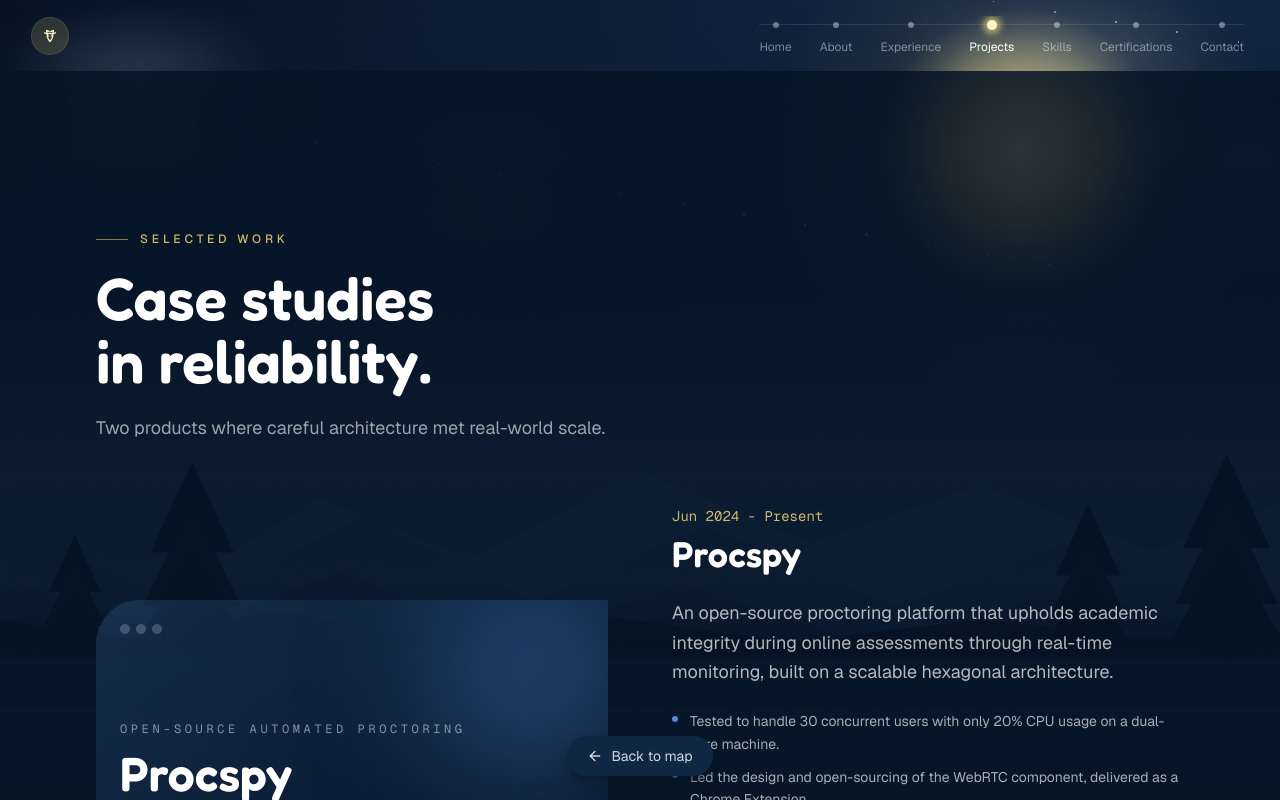
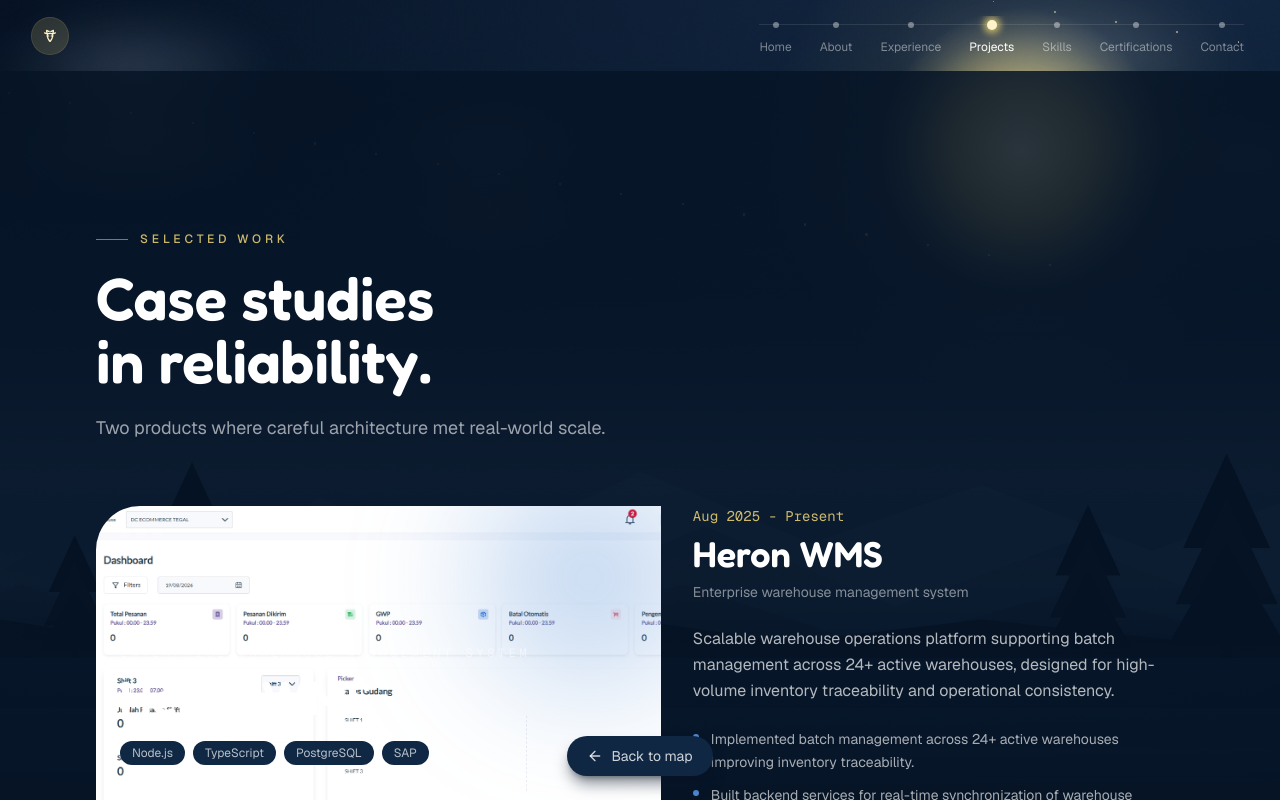
Before and after one commit to Reza1290/portofolio-app, a Next.js app: page / in a window 1280 px wide. Both pictures are taken after a click on the button "Explore the work". Built offline with nearby package versions, Linux system fonts and the light colour scheme.

Commit message:
feat(projects): interactive slide deck with thumbnails and expanded portfolio

```diff
--- a/components/sections/projects.tsx
+++ b/components/sections/projects.tsx
@@ -1,27 +1,38 @@
 "use client";
 
-import { motion } from "framer-motion";
-import { ArrowUpRight } from "lucide-react";
+import { useCallback, useEffect, useState } from "react";
+import { AnimatePresence, motion, useReducedMotion } from "framer-motion";
+import Image from "next/image";
+import { ArrowLeft, ArrowRight, ArrowUpRight, ExternalLink } from "lucide-react";
 
 import { projects, type Project } from "@/lib/data";
 import { GithubIcon } from "@/components/brand-icons";
-import { fadeUp, scaleReveal, stagger } from "@/lib/motion";
+import { EASE_OUT_QUART, fadeUp, stagger } from "@/lib/motion";
 import { cn } from "@/lib/utils";
 import { Section } from "@/components/section";
 import { SectionHeading } from "@/components/section-heading";
 import { Badge } from "@/components/ui/badge";
 import { Button } from "@/components/ui/button";
-import { Magnetic } from "@/components/magnetic";
 
-function ProjectVisual({ project }: { project: Project }) {
+function SlideVisual({ project }: { project: Project }) {
   return (
     <div className="relative aspect-[16/11] w-full overflow-hidden rounded-tl-[2.75rem] rounded-br-[2.75rem]">
+      {project.image ? (
+        <Image
+          src={project.image}
+          alt={`${project.name} preview`}
+          fill
+          className="object-cover"
+          sizes="(max-width: 768px) 100vw, 55vw"
+        />
+      ) : (
         <div
           className="absolute inset-0"
           style={{
             background: `linear-gradient(140deg, ${project.accent}33 0%, #0c1f38 45%, #071426 100%)`,
           }}
         />
+      )}
       <div
         className="absolute -right-10 -top-10 size-56 rounded-full blur-3xl"
         style={{ background: `${project.accent}55` }}
@@ -56,7 +67,119 @@ function ProjectVisual({ project }: { project: Project }) {
   );
 }
 
+function Thumbnail({
+  project,
+  active,
+  index,
+  onSelect,
+}: {
+  project: Project;
+  active: boolean;
+  index: number;
+  onSelect: () => void;
+}) {
+  return (
+    <button
+      type="button"
+      onClick={onSelect}
+      aria-label={`View project ${project.name}`}
+      aria-current={active}
+      className={cn(
+        "group relative aspect-[16/10] w-28 shrink-0 overflow-hidden rounded-xl transition-all duration-500 ease-[var(--ease-out-quart)] sm:w-36",
+        active
+          ? "ring-2 ring-sunrise ring-offset-2 ring-offset-night"
+          : "opacity-50 hover:opacity-90",
+      )}
+    >
+      {project.image ? (
+        <Image
+          src={project.image}
+          alt=""
+          fill
+          className="object-cover"
+          sizes="160px"
+        />
+      ) : (
+        <div
+          className="absolute inset-0"
+          style={{
+            background: `linear-gradient(140deg, ${project.accent}44 0%, #0c1f38 60%, #071426 100%)`,
+          }}
+        />
+      )}
+      <div className="absolute inset-x-0 bottom-0 bg-gradient-to-t from-night/90 to-transparent p-2">
+        <span className="line-clamp-1 text-[0.65rem] font-medium text-white sm:text-xs">
+          {project.name}
+        </span>
+      </div>
+      <span className="absolute left-1.5 top-1.5 font-mono text-[0.6rem] text-white/50">
+        {String(index + 1).padStart(2, "0")}
+      </span>
+    </button>
+  );
+}
+
 export function Projects() {
+  const [index, setIndex] = useState(0);
+  const [direction, setDirection] = useState(1);
+  const reduceMotion = useReducedMotion();
+
+  const total = projects.length;
+  const active = projects[index];
+
+  const go = useCallback(
+    (next: number) => {
+      if (next === index) return;
+      setDirection(next > index ? 1 : -1);
+      setIndex((next + total) % total);
+    },
+    [index, total],
+  );
+
+  const nextSlide = useCallback(() => {
+    setDirection(1);
+    setIndex((i) => (i + 1) % total);
+  }, [total]);
+
+  const prevSlide = useCallback(() => {
+    setDirection(-1);
+    setIndex((i) => (i - 1 + total) % total);
+  }, [total]);
+
+  useEffect(() => {
+    if (reduceMotion) return;
+    const handler = (e: KeyboardEvent) => {
+      if (e.key === "ArrowRight") nextSlide();
+      if (e.key === "ArrowLeft") prevSlide();
+    };
+    window.addEventListener("keydown", handler);
+    return () => window.removeEventListener("keydown", handler);
+  }, [nextSlide, prevSlide, reduceMotion]);
+
+  const slideVariants = reduceMotion
+    ? {
+        enter: { opacity: 1 },
+        center: { opacity: 1 },
+        exit: { opacity: 1 },
+      }
+    : {
+        enter: (dir: number) => ({
+          opacity: 0,
+          x: dir > 0 ? 60 : -60,
+          filter: "blur(8px)",
+        }),
+        center: { opacity: 1, x: 0, filter: "blur(0px)" },
+        exit: (dir: number) => ({
+          opacity: 0,
+          x: dir < 0 ? 60 : -60,
+          filter: "blur(8px)",
+        }),
+      };
+
+  const slideTransition = reduceMotion
+    ? { duration: 0 }
+    : { duration: 0.6, ease: EASE_OUT_QUART };
+
   return (
     <Section id="projects" label="Projects">
       <SectionHeading
@@ -66,102 +189,170 @@ export function Projects() {
         className="mb-16"
       />
 
-      <div className="flex flex-col gap-24 lg:gap-32">
-        {projects.map((project, index) => {
-          const flipped = index % 2 === 1;
-          return (
-            <motion.article
-              key={project.name}
+      <motion.div
         variants={stagger}
         initial="hidden"
-              animate="visible"
-              className="grid items-center gap-10 lg:grid-cols-2 lg:gap-16"
+        whileInView="visible"
+        viewport={{ once: true, amount: 0.2 }}
       >
+        {/* Slide stage */}
+        <motion.div variants={fadeUp} className="relative">
+          <div className="grid items-stretch gap-6 lg:grid-cols-[1.15fr_1fr] lg:gap-8">
+            {/* Visual */}
+            <div className="relative">
+              <AnimatePresence mode="wait" custom={direction}>
                 <motion.div
-                variants={scaleReveal}
-                className={cn(flipped && "lg:order-2")}
+                  key={active.name}
+                  custom={direction}
+                  variants={slideVariants}
+                  initial="enter"
+                  animate="center"
+                  exit="exit"
+                  transition={slideTransition}
                 >
-                <Magnetic strength={0.08}>
-                  <ProjectVisual project={project} />
-                </Magnetic>
+                  <SlideVisual project={active} />
                 </motion.div>
+              </AnimatePresence>
+            </div>
 
-              <div
-                className={cn(
-                  "flex flex-col gap-6",
-                  flipped && "lg:order-1",
-                )}
+            {/* Content */}
+            <div className="flex flex-col">
+              <AnimatePresence mode="wait" custom={direction}>
+                <motion.div
+                  key={active.name}
+                  custom={direction}
+                  variants={slideVariants}
+                  initial="enter"
+                  animate="center"
+                  exit="exit"
+                  transition={slideTransition}
+                  className="flex h-full flex-col gap-6"
                 >
-                <motion.div variants={fadeUp} className="flex flex-col gap-2">
+                  <div className="flex flex-col gap-2">
                     <span className="font-mono text-sm text-sunrise/80">
-                    {project.period}
+                      {active.period}
                     </span>
                     <h3 className="font-display text-3xl font-semibold text-white sm:text-4xl">
-                    {project.name}
+                      {active.name}
                     </h3>
-                </motion.div>
+                    <span className="text-sm text-white/50">
+                      {active.tagline}
+                    </span>
+                  </div>
 
-                <motion.p
-                  variants={fadeUp}
-                  className="text-lg leading-relaxed text-white/70"
-                >
-                  {project.description}
-                </motion.p>
+                  <p className="text-base leading-relaxed text-white/70">
+                    {active.description}
+                  </p>
 
-                <motion.ul variants={fadeUp} className="flex flex-col gap-2.5">
-                  {project.highlights.map((highlight, i) => (
+                  <ul className="flex flex-col gap-2.5">
+                    {active.highlights.map((highlight, i) => (
                       <li
                         key={i}
                         className="flex gap-3 text-sm leading-relaxed text-white/65"
                       >
                         <span
                           className="mt-1.5 size-1.5 shrink-0 rounded-full"
-                        style={{ background: project.accent }}
+                          style={{ background: active.accent }}
                         />
                         {highlight}
                       </li>
                     ))}
-                </motion.ul>
+                  </ul>
 
-                <motion.div variants={fadeUp} className="flex flex-wrap gap-2">
-                  {project.tech.map((tech) => (
+                  <div className="flex flex-wrap gap-2">
+                    {active.tech.map((tech) => (
                       <Badge key={tech} variant="outline">
                         {tech}
                       </Badge>
                     ))}
-                </motion.div>
+                  </div>
 
-                <motion.div variants={fadeUp} className="flex flex-wrap gap-3 pt-2">
-                  {project.live ? (
+                  <div className="mt-auto flex flex-wrap gap-3 pt-2">
+                    {active.live ? (
                       <Button asChild>
                         <a
-                        href={project.live.href}
+                          href={active.live.href}
                           target="_blank"
                           rel="noopener noreferrer"
                         >
-                        {project.live.label}
+                          {active.live.label}
                           <ArrowUpRight className="size-4" />
                         </a>
                       </Button>
                     ) : null}
-                  {project.repo ? (
+                    {active.repo ? (
                       <Button asChild variant="outline">
                         <a
-                        href={project.repo.href}
+                          href={active.repo.href}
                           target="_blank"
                           rel="noopener noreferrer"
                         >
                           <GithubIcon className="size-4" />
-                        {project.repo.label}
+                          {active.repo.label}
                         </a>
                       </Button>
                     ) : null}
+                  </div>
                 </motion.div>
+              </AnimatePresence>
             </div>
-            </motion.article>
-          );
-        })}
           </div>
+
+          {/* Navigation bar */}
+          <div className="mt-8 flex items-center justify-between gap-4 border-t border-white/10 pt-6">
+            <div className="flex items-center gap-3">
+              <Button
+                variant="ghost"
+                size="icon"
+                onClick={prevSlide}
+                disabled={total <= 1}
+                aria-label="Previous project"
+              >
+                <ArrowLeft className="size-4" />
+              </Button>
+              <Button
+                variant="ghost"
+                size="icon"
+                onClick={nextSlide}
+                disabled={total <= 1}
+                aria-label="Next project"
+              >
+                <ArrowRight className="size-4" />
+              </Button>
+              <span className="font-mono text-sm text-white/50">
+                {String(index + 1).padStart(2, "0")}{" "}
+                <span className="text-white/30">/</span>{" "}
+                {String(total).padStart(2, "0")}
+              </span>
+            </div>
+
+            {active.live ? (
+              <a
+                href={active.live.href}
+                target="_blank"
+                rel="noopener noreferrer"
+                className="group inline-flex items-center gap-2 text-sm text-white/50 transition-colors hover:text-sunrise"
+              >
+                <ExternalLink className="size-4" />
+                <span>Open project</span>
+              </a>
+            ) : null}
+          </div>
+
+          {/* Thumbnail strip */}
+          <div className="mt-6 flex gap-3 overflow-x-auto pb-2">
+            {projects.map((project, i) => (
+              <Thumbnail
+                key={project.name}
+                project={project}
+                index={i}
+                active={i === index}
+                onSelect={() => go(i)}
+              />
+            ))}
+          </div>
+        </motion.div>
+      </motion.div>
     </Section>
   );
 }
--- a/lib/data.ts
+++ b/lib/data.ts
@@ -24,6 +24,7 @@ export type Project = {
   live?: { label: string; href: string };
   repo?: { label: string; href: string };
   accent: string;
+  image?: string;
 };
 
 export type SkillGroup = {
@@ -190,6 +191,40 @@ export const experiences: Experience[] = [
 
 export const projects: Project[] = [
   {
+    name: "Heron WMS",
+    tagline: "Enterprise warehouse management system",
+    period: "Aug 2025 - Present",
+    description:
+      "Scalable warehouse operations platform supporting batch management across 24+ active warehouses, designed for high-volume inventory traceability and operational consistency.",
+    highlights: [
+      "Implemented batch management across 24+ active warehouses improving inventory traceability.",
+      "Built backend services for real-time synchronization of warehouse logistics and product batch data.",
+      "Supported tens of thousands of monthly transactions with focus on reliability and scalability.",
+      "Integrated with SAP and ERP ecosystems for seamless enterprise data flow.",
+    ],
+    tech: ["Node.js", "TypeScript", "PostgreSQL", "SAP", "ERP", "Microservices"],
+    repo: { label: "Explore System", href: "#" },
+    accent: "#4f89d4",
+    image: "/heron-wms.png",
+  },
+  {
+    name: "Exzam.id",
+    tagline: "Multi-tenant online exam platform",
+    period: "Jun 2024 - Dec 2025",
+    description:
+      "Multi-tenancy online examination platform for schools and universities, featuring a custom internal component library and resilient Laravel backend with integrated automated proctoring.",
+    highlights: [
+      "Built a custom internal UI component library that reduced development time by 40%.",
+      "Managed multi-tenant exam workflows, authentication, and subscription logic in Laravel.",
+      "Integrated Procspy as automated proctoring engine for secure monitoring.",
+      "Achieved stable performance for up to 120 concurrent users with optimized database queries.",
+    ],
+    tech: ["React", "Laravel", "MySQL", "Midtrans", "Multi-tenancy"],
+    live: { label: "Visit exzam.id", href: "https://exzam.id" },
+    accent: "#ffe27a",
+    image: "/exzam-id.png",
+  },
+  {
     name: "Procspy",
     tagline: "Open-source automated proctoring",
     period: "Jun 2024 - Present",
@@ -203,23 +238,40 @@ export const projects: Project[] = [
     ],
     tech: ["TypeScript", "Express", "MongoDB", "WebRTC", "Mediasoup", "Next.js"],
     live: { label: "Documentation", href: "https://docs.procspy.online" },
-    accent: "#4f89d4",
+    accent: "#3aa86c",
+    image: "/procspy.svg",
   },
   {
-    name: "Exzam.id",
-    tagline: "Multi-tenant online exam platform",
-    period: "Jun 2024 - Present",
+    name: "Biomedilab",
+    tagline: "Healthcare laboratory information system",
+    period: "Aug 2025 - Present",
     description:
-      "A multi-tenancy online examination platform for institutions, pairing a custom internal component library with a resilient Laravel backend.",
+      "Optimized API performance and database efficiency for critical healthcare laboratory workflows, ensuring uninterrupted medical diagnostics operations.",
     highlights: [
-      "Built a custom internal UI component library that reduced development time by 40%.",
-      "Managed multi-tenant exam workflows, authentication, and subscription logic in Laravel.",
-      "Integrated Procspy as the automated proctoring engine for secure monitoring.",
-      "Achieved stable performance for up to 120 concurrent users with optimized queries.",
+      "Improved API response times and database query efficiency under strict uptime requirements.",
+      "Developed service integrations for lab result reporting and patient data management.",
+      "Implemented secure HIPAA-compliant data handling for sensitive medical information.",
+      "Built microservice APIs using Java Spring for modular system architecture.",
     ],
-    tech: ["React", "Laravel", "MySQL", "Midtrans", "Multi-tenancy"],
-    live: { label: "Visit exzam.id", href: "https://exzam.id" },
-    accent: "#ffe27a",
+    tech: ["Java", "Spring", "REST API", "Microservices", "PostgreSQL"],
+    accent: "#e74c3c",
+    image: "/biomedilab.svg",
+  },
+  {
+    name: "Mufko App",
+    tagline: "Production fintech application",
+    period: "Feb 2025 - Aug 2025",
+    description:
+      "Maintained backend services for a production fintech application serving 4,100+ daily active users with robust cloud infrastructure on AWS.",
+    highlights: [
+      "Optimized API response times and database performance for consistent user experience.",
+      "Managed AWS infrastructure, Docker-based environments, and CI/CD deployment pipelines.",
+      "Monitored backend services to ensure 99.9% uptime and production stability.",
+      "Handled real-time transaction processing for financial applications.",
+    ],
+    tech: ["Laravel", "AWS", "Docker", "CI/CD", "MySQL"],
+    accent: "#9b59b6",
+    image: "/mufko-app.svg",
   },
 ];
 
```
Also changed, not shown: public/exzam-id.png (added), public/heron-wms.png (added). Lines whose indentation alone changed are shown as unchanged.
